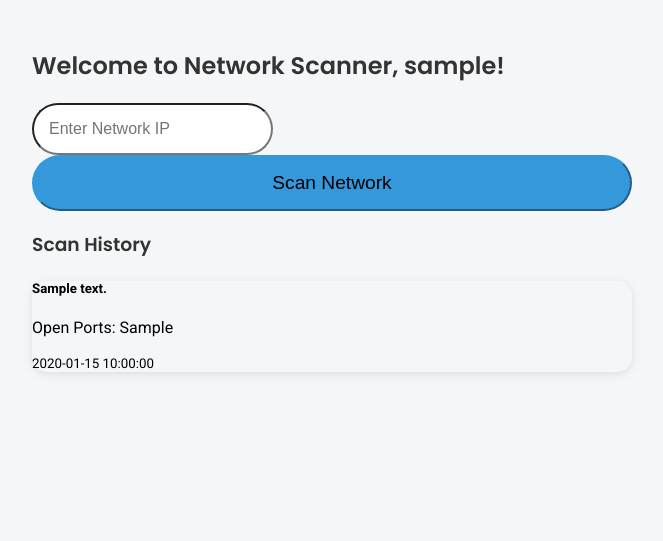
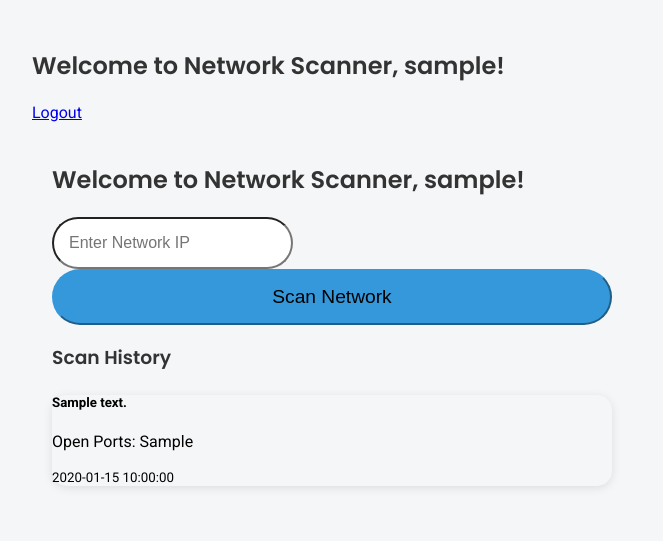
Before and after one commit to Saravanangrizz/network_scanner, a Flask app: page /dashboard in a window 1280 px wide. Shown: the top 541 px of the page, without its empty margins (308-971 px from the left). Run offline with Flask 3, Linux system fonts and the light colour scheme; a user stored in the database is signed in; tables that the repository leaves empty hold one stand-in row (values such as "Sample post").

Commit message:
Update dashboard.html

```diff
--- a/templates/dashboard.html
+++ b/templates/dashboard.html
@@ -8,6 +8,11 @@
     <link rel="stylesheet" href="{{ url_for('static', filename='styles.css') }}">
 </head>
 <body>
+     <div class="container mt-5">
+        <div class="d-flex justify-content-between align-items-center mb-4">
+            <h2>Welcome to Network Scanner, {{ current_user.username }}!</h2>
+            <a href="{{ url_for('logout') }}" class="btn btn-danger">Logout</a>
+        </div>
     <div class="container mt-5">
         <h2 class="text-center">Welcome to Network Scanner, {{ current_user.username }}!</h2>
         <form method="POST" class="text-center">
```
